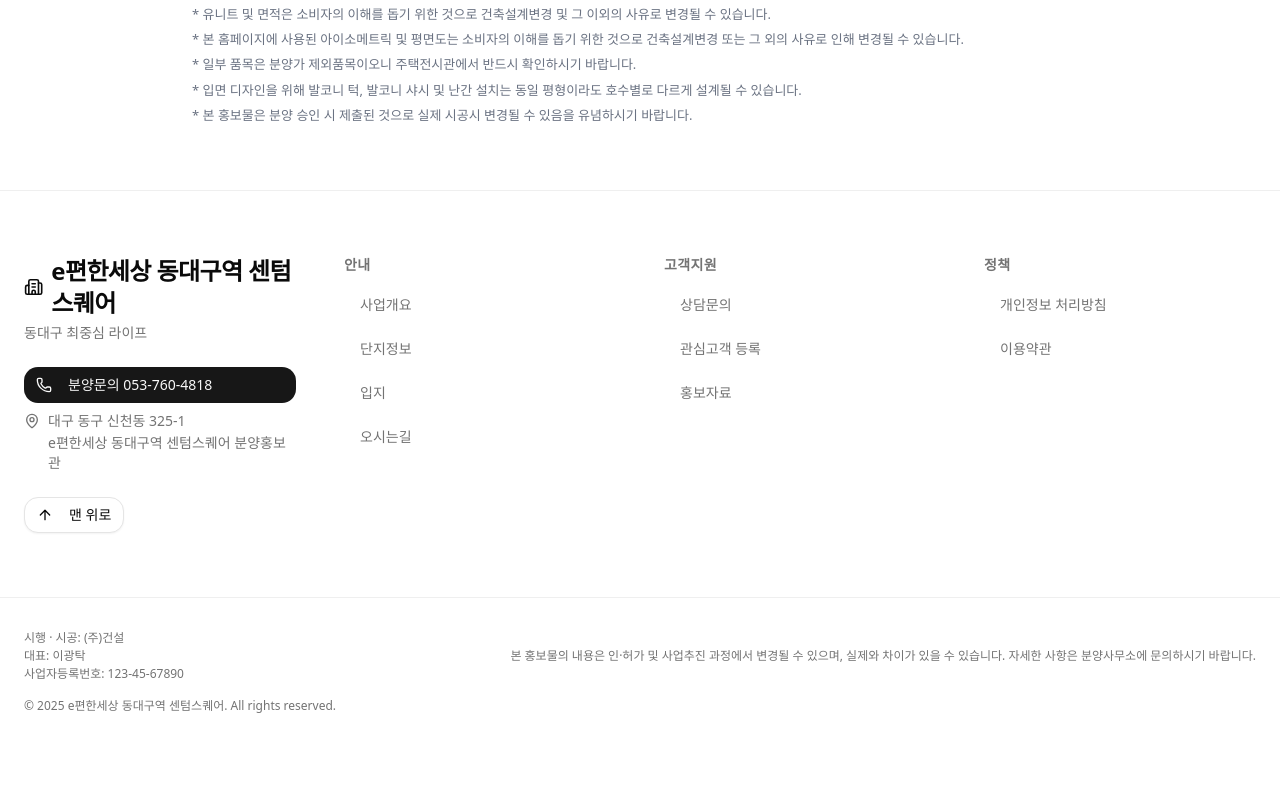
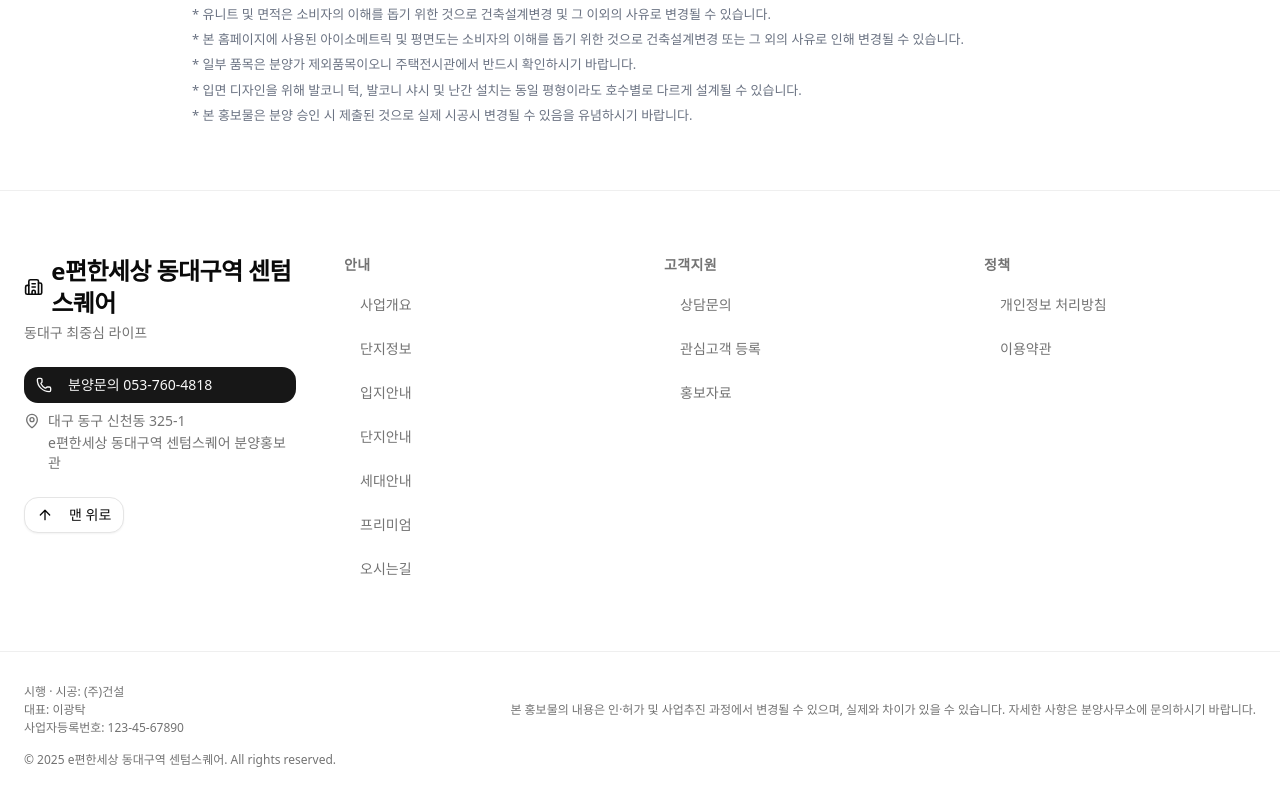
Before and after one commit to ssg4262/bunyang, a React (Vite) app: page / in a window 1280 px wide. Shown: the part 2980-3780 px from the top of the page. Before the commit the page ends 3726 px from the top, so only its background shows below. Built offline with nearby package versions, Linux system fonts and the light colour scheme.

Commit message:
Update MainHome.tsx

```diff
--- a/src/page/main/MainHome.tsx
+++ b/src/page/main/MainHome.tsx
@@ -101,7 +101,7 @@
                 bizRep="대표: 이광탁"
                 bizRegNo="사업자등록번호: 123-45-67890"
                 navGroups={[
-                    { title: "안내", items: ["사업개요", "단지정보", "입지", "오시는길"] },
+                    { title: "안내", items: ["사업개요", "단지정보", "입지안내","단지안내","세대안내","프리미엄","오시는길"] },
                     { title: "고객지원", items: ["상담문의", "관심고객 등록", "홍보자료"] },
                     { title: "정책", items: ["개인정보 처리방침", "이용약관"] },
                 ]}
```
